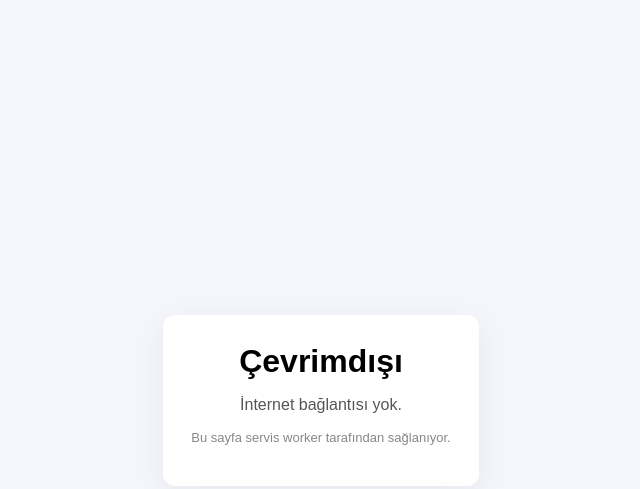
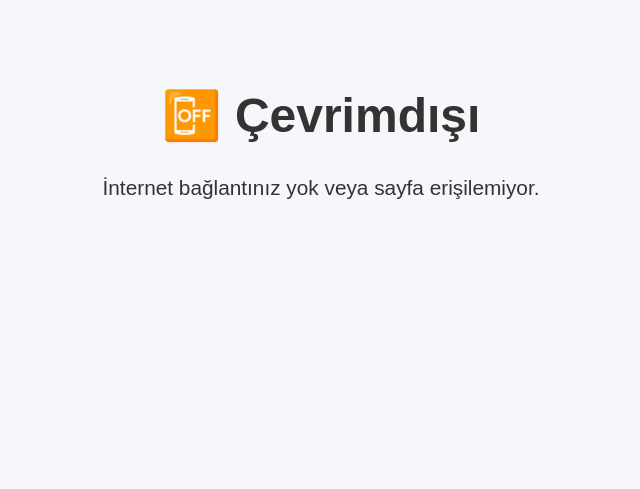
Before and after one commit to diesel8603/Pwa, a plain HTML site: page offline .html in a window 1280 px wide. Shown: the whole page, without its empty margins (319-959 px from the left). Drawn offline with Linux system fonts and the light colour scheme.

Commit message:
Update offline .html

```diff
--- a/offline .html
+++ b/offline .html
@@ -1,21 +1,22 @@
 <!doctype html>
 <html lang="tr">
 <head>
-  <meta charset="utf-8">
-  <meta name="viewport" content="width=device-width,initial-scale=1">
-  <title>Çevrimdışı — Pwa</title>
+  <meta charset="utf-8" />
+  <title>Çevrimdışı Sayfa</title>
   <style>
-    body{font-family:Arial,Helvetica,sans-serif;display:flex;align-items:center;justify-content:center;height:100vh;background:#f4f6fb;margin:0}
-    main{background:white;padding:28px;border-radius:12px;box-shadow:0 8px 30px rgba(10,10,30,.06);max-width:720px;text-align:center}
-    h1{margin:0 0 8px}
-    p{color:#555}
+    body {
+      font-family: Arial, sans-serif;
+      text-align: center;
+      padding: 48px;
+      background: #f6f7fb;
+      color: #333;
+    }
+    h1 { font-size: 3rem; }
+    p { font-size: 1.3rem; }
   </style>
 </head>
 <body>
-  <main>
-    <h1>Çevrimdışı</h1>
-    <p>İnternet bağlantısı yok.</p>
-    <p style="font-size:13px;color:#888">Bu sayfa servis worker tarafından sağlanıyor.</p>
-  </main>
+  <h1>📴 Çevrimdışı</h1>
+  <p>İnternet bağlantınız yok veya sayfa erişilemiyor.</p>
 </body>
 </html>
```
